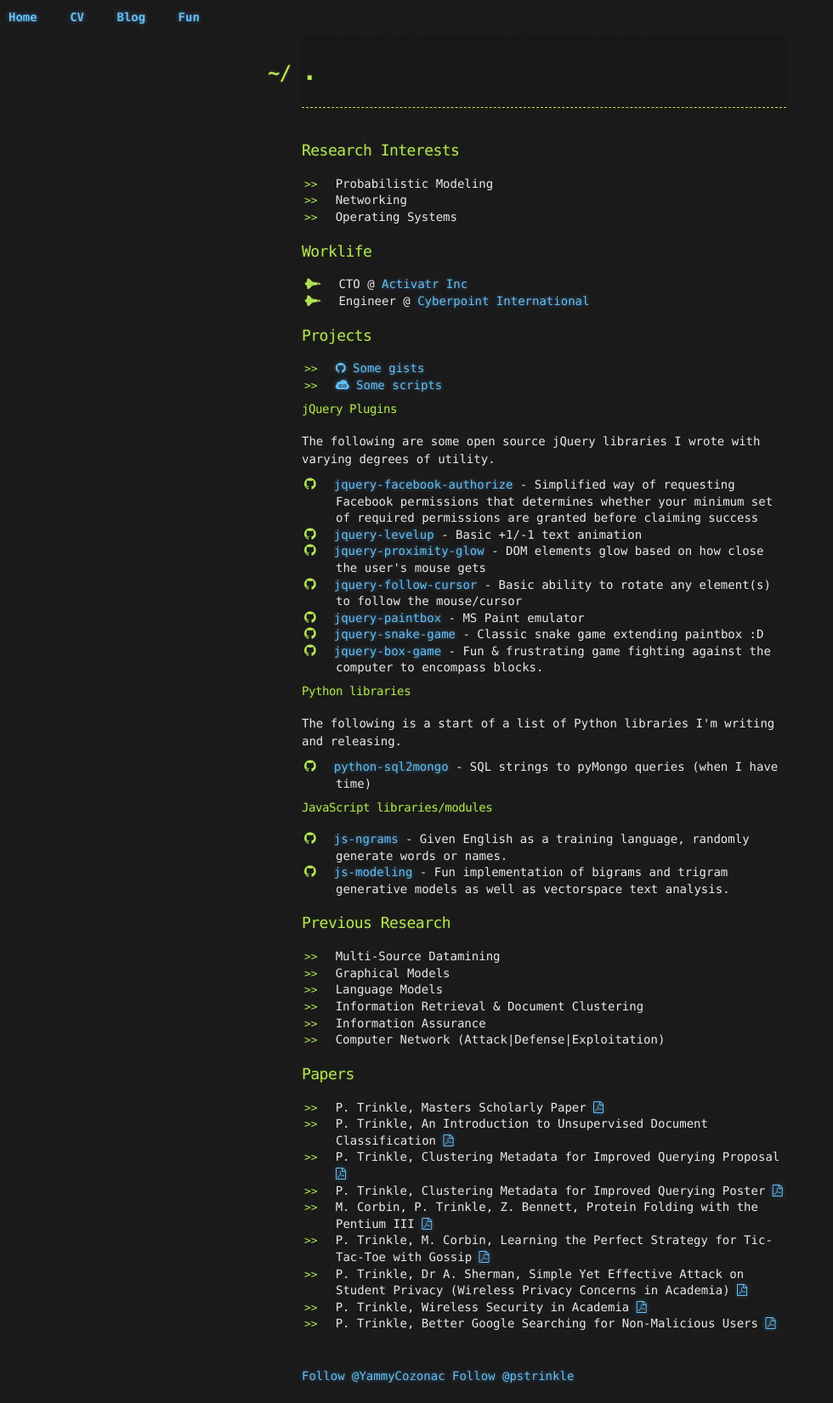
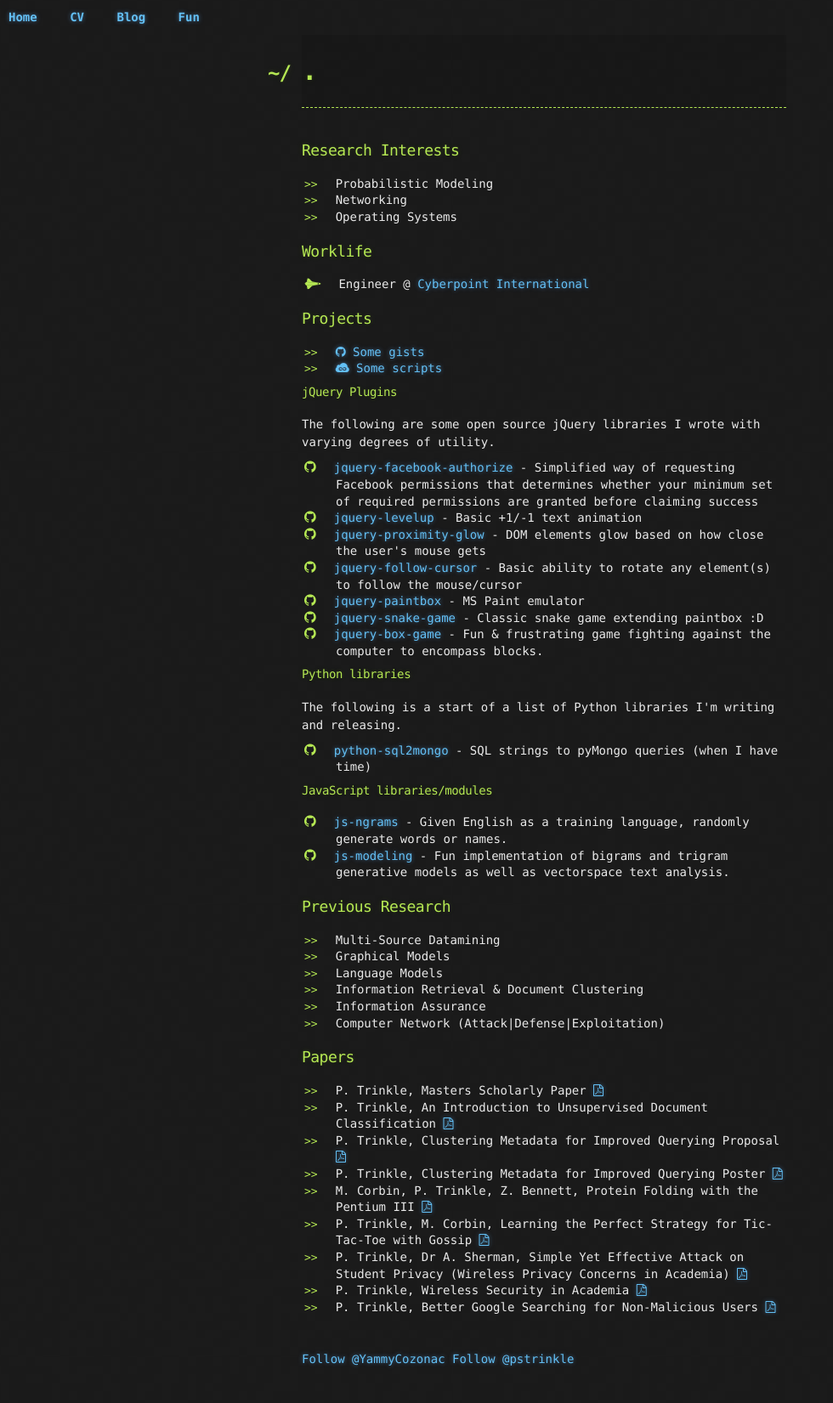
Before and after one commit to pstrinkle/pstrinkle.github.io, a Jekyll site: the page built from index.html, in a window 1280 px wide. Shown: the whole page at 85% size, without its empty margins (0-980 px from the left). Built offline with Jekyll 4.4.1, drawn with Linux system fonts in a browser that asks for light colours; nearby versions of some CDN libraries; comment, search, counter and statistics services are not loaded.

Commit message:
Update index.html

```diff
--- a/index.html
+++ b/index.html
@@ -18,7 +18,6 @@
 <section>
   <h3>Worklife</h3>
   <ul class='shuttle'>
-    <li>CTO @ <a href="https://www.activatr.com/" target="_blank">Activatr Inc</a></li>
     <li>Engineer @ <a href="https://www.cyberpointllc.com/" target="_blank">Cyberpoint International</a></li>
   </ul>
 </section>
```
